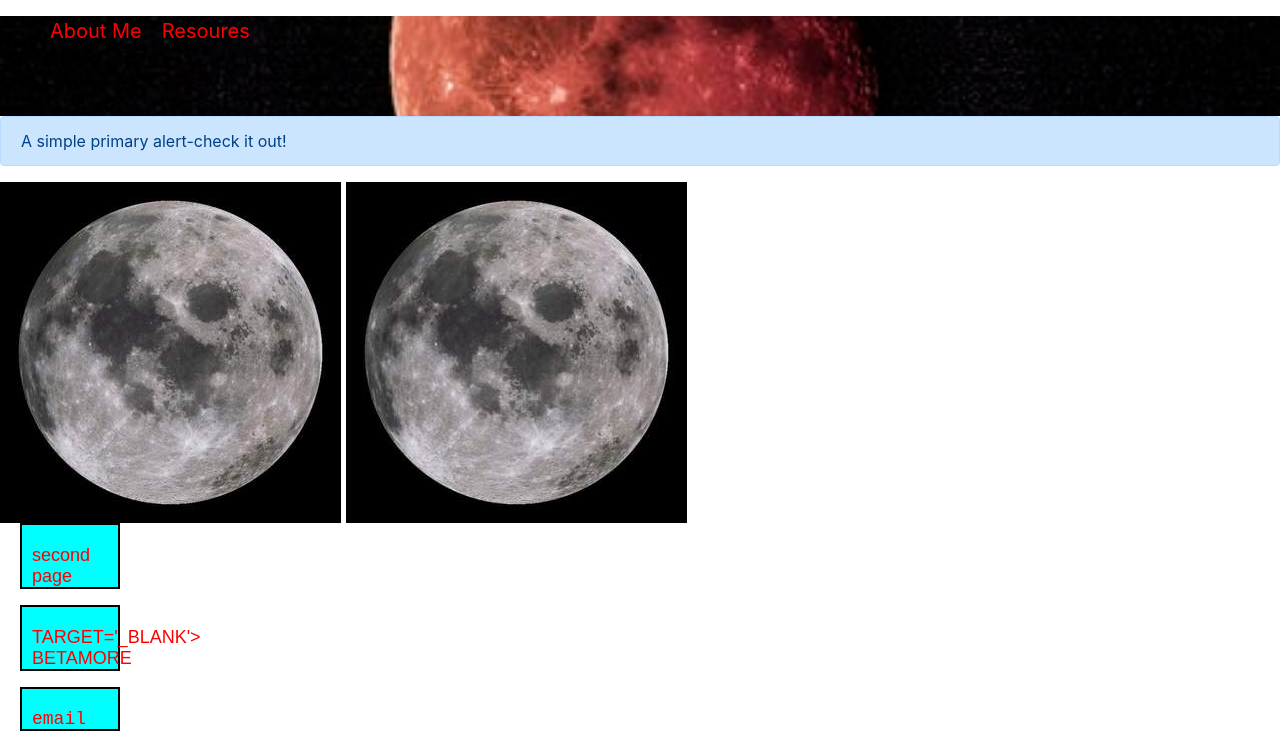
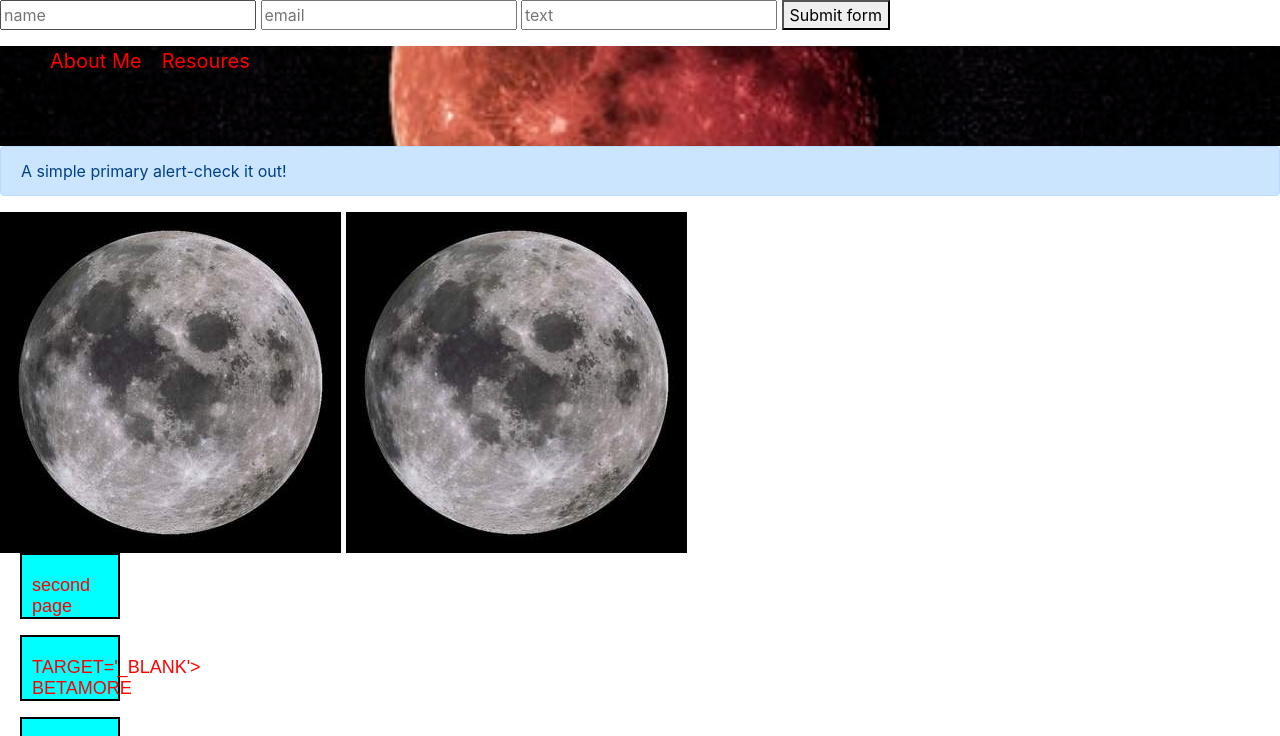
Before and after one commit to 142224252931/142224252931.github.io, a plain HTML site: page index.html in a window 1280 px wide. Shown: the top 736 px of the page. Drawn offline with nearby package versions, Linux system fonts and the light colour scheme.

Commit message:
Added contact form

```diff
--- a/index.html
+++ b/index.html
@@ -11,6 +11,15 @@
   </head>
 
       <body>
+
+<form action="https://formspree.io/your@email.com"method="POST">
+<input placeholder='name' type='text' name='name'>
+<input placeholder='email' type='text' name='email'>
+<input placeholder='text' name='comment'>
+<button type='submit'>
+  Submit form
+</button>
+</form>
 
 <nav>
   <ul class='navigation'>
```
